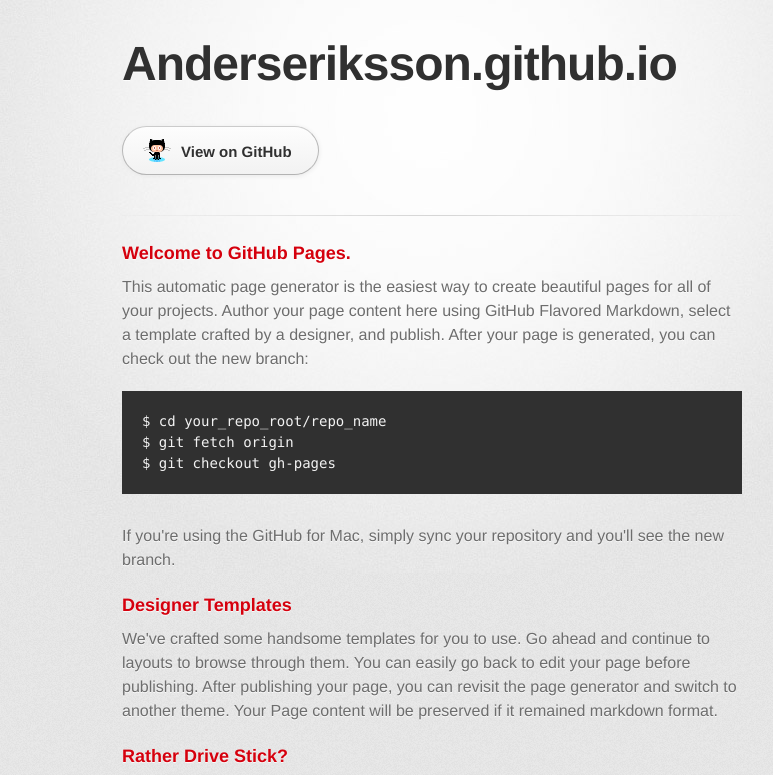
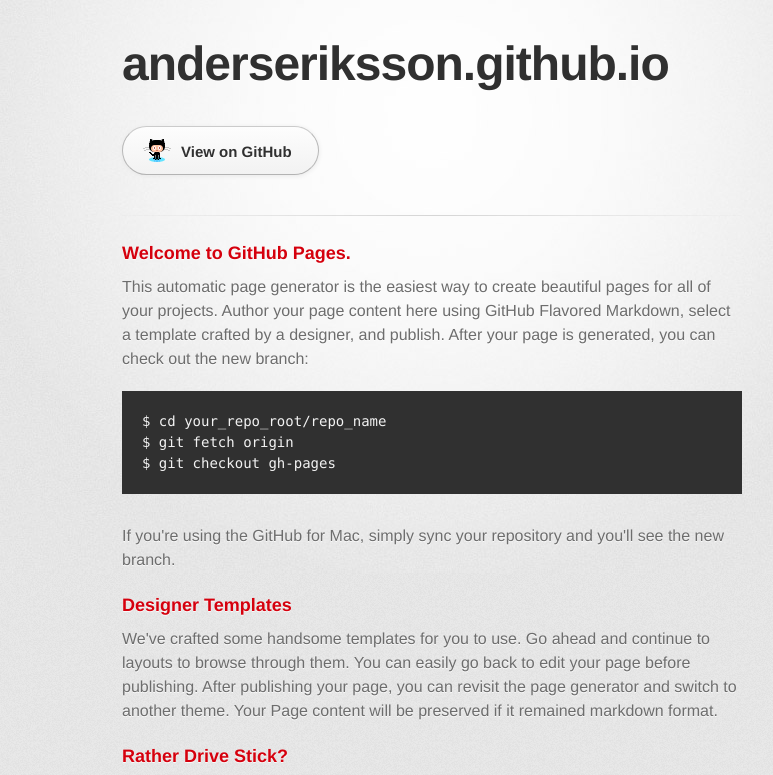
Before and after one commit to anderseriksson/anderseriksson.github.io, a plain HTML site: page index.html in a window 1280 px wide. Shown: the top 775 px of the page, without its empty margins (208-981 px from the left). Drawn offline with Linux system fonts and the light colour scheme; a web font is replaced by a local one.

Commit message:
Update index.html

```diff
--- a/index.html
+++ b/index.html
@@ -10,7 +10,7 @@
     <!--[if lt IE 9]>
     <script src="//html5shiv.googlecode.com/svn/trunk/html5.js"></script>
     <![endif]-->
-    <title>Anderseriksson.github.io by anderseriksson</title>
+    <title>anderseriksson.github.io by anderseriksson</title>
   </head>
 
   <body>
@@ -18,7 +18,7 @@
       <div class="inner">
 
         <header>
-          <h1>Anderseriksson.github.io</h1>
+          <h1>anderseriksson.github.io</h1>
           <h2></h2>
         </header>
 
```
